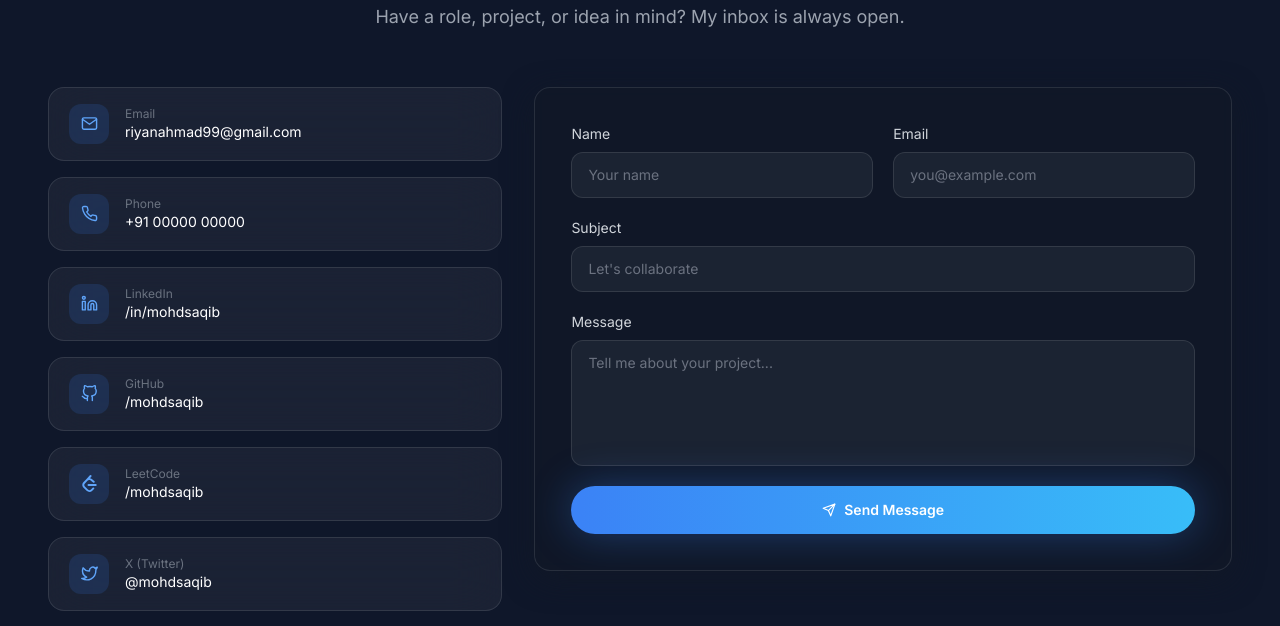
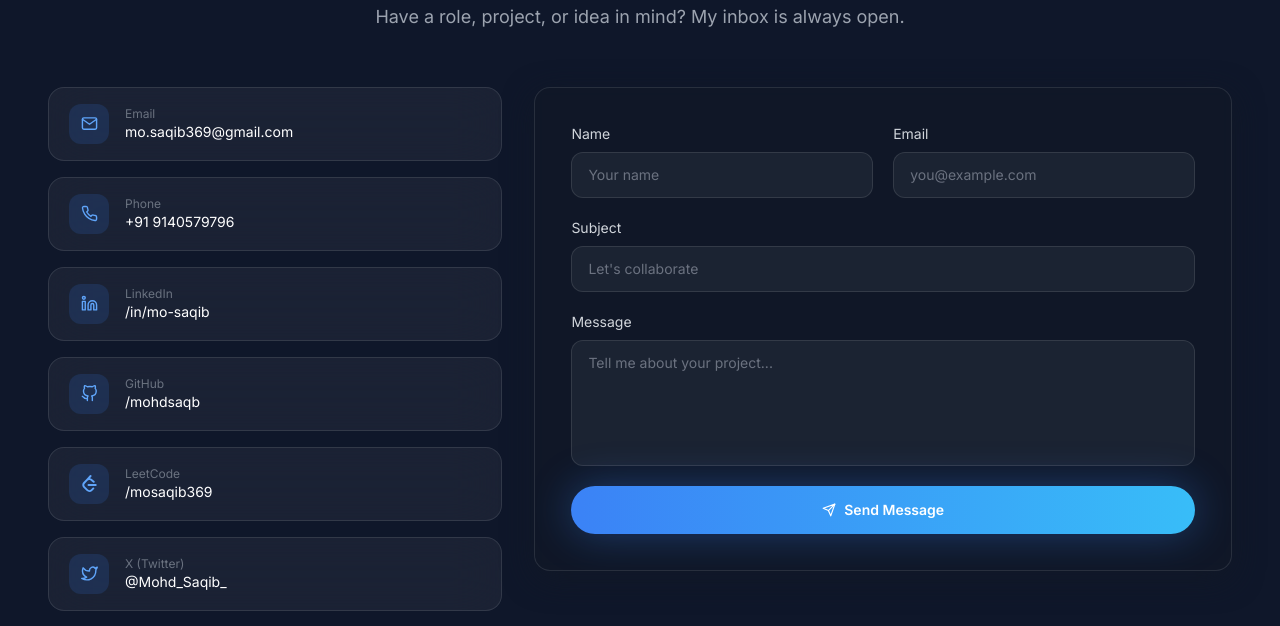
Before and after one commit to mohdsaqb/my-portfolio, a React (Vite) app: page / in a window 1280 px wide. Shown: the part 6760-7386 px from the top of the page. Built offline with nearby package versions, Linux system fonts and the light colour scheme.

Commit message:
updated resume

```diff
--- a/src/constants/data.js
+++ b/src/constants/data.js
@@ -13,8 +13,8 @@ export const PERSONAL = {
   headline: 'Software Engineer | Full Stack Developer | AI Enthusiast | Problem Solver',
   description:
     'I build scalable full-stack applications, interactive user experiences, and AI-powered solutions. Passionate about solving real-world problems through modern web technologies.',
-  email: 'riyanahmad99@gmail.com',
-  phone: '+91 00000 00000',
+  email: 'mo.saqib369@gmail.com',
+  phone: '+91 9140579796',
   resumeUrl: '/resume.pdf',
   location: 'New Delhi, India',
 };
@@ -28,20 +28,20 @@ export const TYPEWRITER_ROLES = [
 ];
 
 export const SOCIAL_LINKS = [
-  { name: 'GitHub', url: 'https://github.com/', icon: FiGithub },
-  { name: 'LinkedIn', url: 'https://linkedin.com/', icon: FiLinkedin },
-  { name: 'LeetCode', url: 'https://leetcode.com/', icon: SiLeetcode },
-  { name: 'X (Twitter)', url: 'https://x.com/', icon: FiTwitter },
-  { name: 'Email', url: 'mailto:riyanahmad99@gmail.com', icon: FiMail },
+  { name: 'GitHub', url: 'https://github.com/mohdsaqb/', icon: FiGithub },
+  { name: 'LinkedIn', url: 'https://linkedin.com/mo-saqib/', icon: FiLinkedin },
+  { name: 'LeetCode', url: 'https://leetcode.com/mosaqib369/', icon: SiLeetcode },
+  { name: 'X (Twitter)', url: 'https://x.com/Mohd_Saqib_/', icon: FiTwitter },
+  { name: 'Email', url: 'mailto:mo.saqib369@gmail.com', icon: FiMail },
 ];
 
 export const CONTACT_CARDS = [
-  { label: 'Email', value: 'riyanahmad99@gmail.com', href: 'mailto:riyanahmad99@gmail.com', icon: FiMail },
-  { label: 'Phone', value: '+91 00000 00000', href: 'tel:+910000000000', icon: FiPhone },
-  { label: 'LinkedIn', value: '/in/mohdsaqib', href: 'https://linkedin.com/', icon: FiLinkedin },
-  { label: 'GitHub', value: '/mohdsaqib', href: 'https://github.com/', icon: FiGithub },
-  { label: 'LeetCode', value: '/mohdsaqib', href: 'https://leetcode.com/', icon: SiLeetcode },
-  { label: 'X (Twitter)', value: '@mohdsaqib', href: 'https://x.com/', icon: FiTwitter },
+  { label: 'Email', value: 'mo.saqib369@gmail.com', href: 'mailto:mo.saqib369@gmail.com', icon: FiMail },
+  { label: 'Phone', value: '+91 9140579796', href: 'tel:+919140579796', icon: FiPhone },
+  { label: 'LinkedIn', value: '/in/mo-saqib', href: 'https://linkedin.com/', icon: FiLinkedin },
+  { label: 'GitHub', value: '/mohdsaqb', href: 'https://github.com/', icon: FiGithub },
+  { label: 'LeetCode', value: '/mosaqib369', href: 'https://leetcode.com/', icon: SiLeetcode },
+  { label: 'X (Twitter)', value: '@Mohd_Saqib_', href: 'https://x.com/', icon: FiTwitter },
   { label: 'Portfolio', value: 'mohdsaqib.dev', href: '/', icon: FiCode },
 ];
 
```
Also changed, not shown: 1 other file (tests, documents, lock files or other folders).
